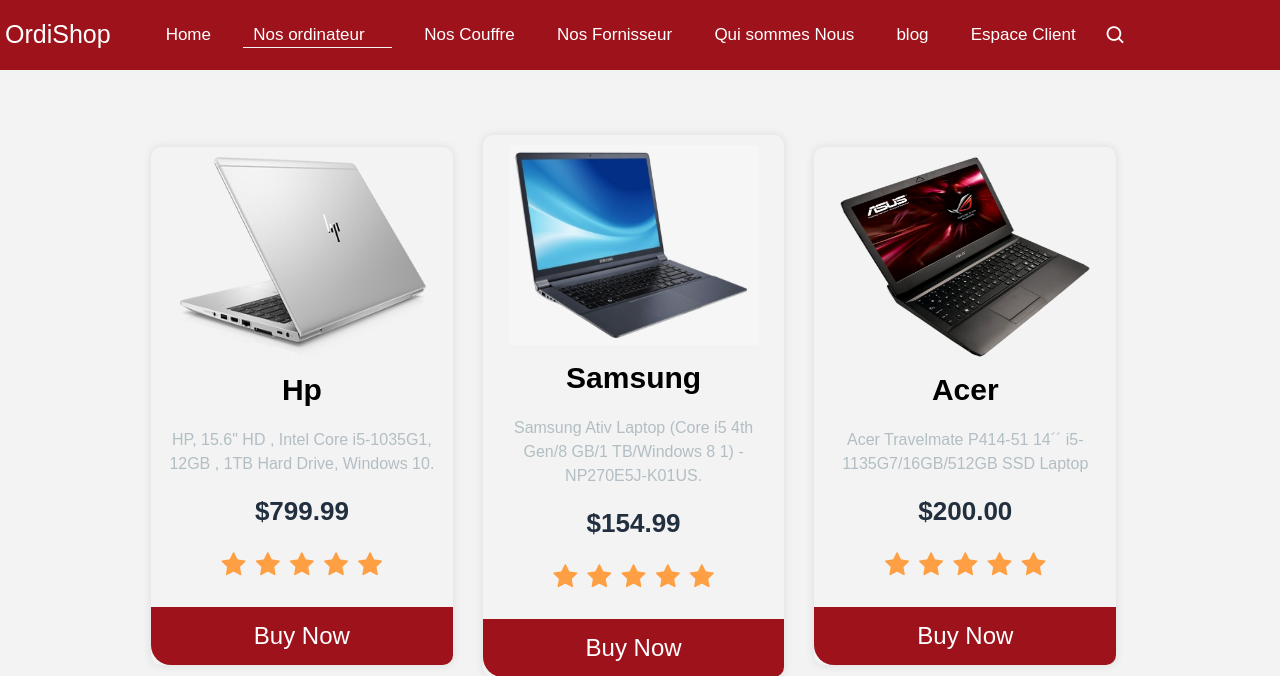
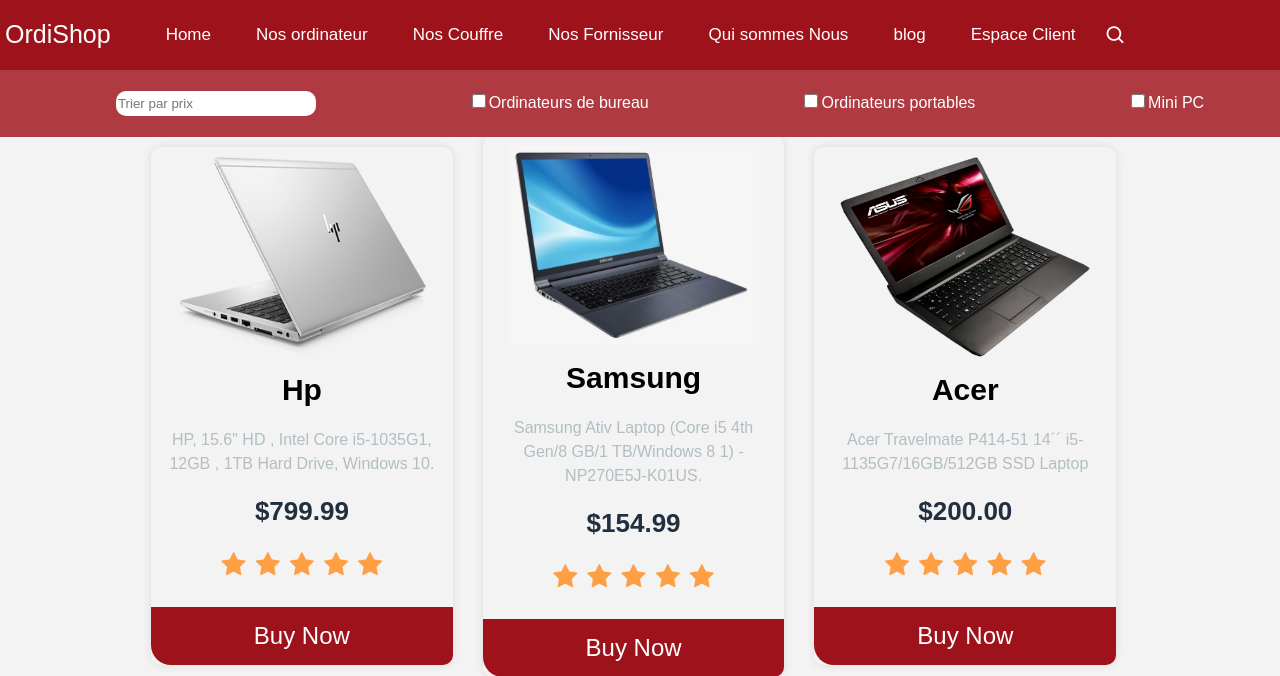
Before and after one commit to yassineAchouyne/ecommerce, a PHP site: page /nos-ordinatour.html in a window 1280 px wide. Shown: the top 676 px of the page. Run offline with PHP 8.4, Linux system fonts and the light colour scheme; some libraries are stand-ins or nearby versions.

Commit message:
add
rrrr

```diff
--- a/css/indexcss.css
+++ b/css/indexcss.css
@@ -605,24 +605,6 @@
     width: 100%;
 }
 }
-.dropdown {
-    position: relative;
-    display: inline-block;
-}
-.dropdown-content {
-    display: none;
-    position: absolute;
-    background-color: #fff;
-    width: 230px;
-    padding: 12px 16px;
-    z-index: 1;
-}
-.dropdown-content li a{
-    color: #9e121b;
-}
-.dropdown:hover .dropdown-content {
-    display: block;
-}
 /* From uiverse.io by @adamgiebl */
 .cssbuttons-io-button {
     background: #9e121b;
@@ -679,3 +661,34 @@
 .cssbuttons-io-button:active .icon {
     transform: scale(0.95);
 }
+.menu2{
+    position: fixed;
+    top: 70px;
+    left: 0;
+    background-color: #af3a42;
+    width: 100%;
+    z-index: 1;
+    display: flex;
+    justify-content: center;
+    align-items: center;
+}
+.menu2 ul{
+    display: flex;
+    justify-content: space-around;
+    width: 100%;
+}
+.menu2 ul li{
+    /* margin: 10px; */
+    padding: 5px;
+    color: white;
+}
+.menu2 input{
+    width: 14px;
+    height: 14px;
+}
+.menu2 input[type='number']{
+    width: 200px;
+    height: 25px;
+    border-radius: 10px;
+    border: 0;
+}
--- a/nos-ordinatour.html
+++ b/nos-ordinatour.html
@@ -29,13 +29,7 @@
                     </div>
                     <ul class="nav-links">
                         <li><a href="/home.html" id="">Home</a></li>
-                        <li class="this dropdown"><a href="/nos-ordinatour.html">Nos ordinateur <i class="fa-thin fa-angle-down"></i></a>
-                            <ul class="dropdown-content">
-                                <li><a href="#">Ordinateur de bureau</a></li>
-                                <li><a href="#">Ordinateur portable</a></li>
-                                <li><a href="#">Mini PC</a></li>
-                            </ul>
-                        </li>
+                        <li><a href="/nos-ordinatour.html">Nos ordinateur</a></li>
                         <li><a href="/nos-coffrets.html">Nos Couffre</a></li>
                         <li><a href="/nos-fourmisseurs.html">Nos Fornisseur</a></li>
                         <li><a href="/qui-sommes.html">Qui sommes Nous</a></li>
@@ -59,6 +53,14 @@
                 </div>
                 <script src="serch.js"></script>
             </nav>
+            <div class="menu2">
+                <ul>
+                    <li><input type="number" placeholder="Trier par prix" name="prix" id=""></li>
+                    <li><input type="checkbox" name="Obureau" id="">Ordinateurs de bureau</li>
+                    <li><input type="checkbox" name="Oportable" id="">Ordinateurs portables</li>
+                    <li><input type="checkbox" name="MiniPC" id="">Mini PC</li>
+                </ul>
+            </div>
         </header>
         <main >
         <section>
```
Lines whose indentation alone changed are shown as unchanged.
